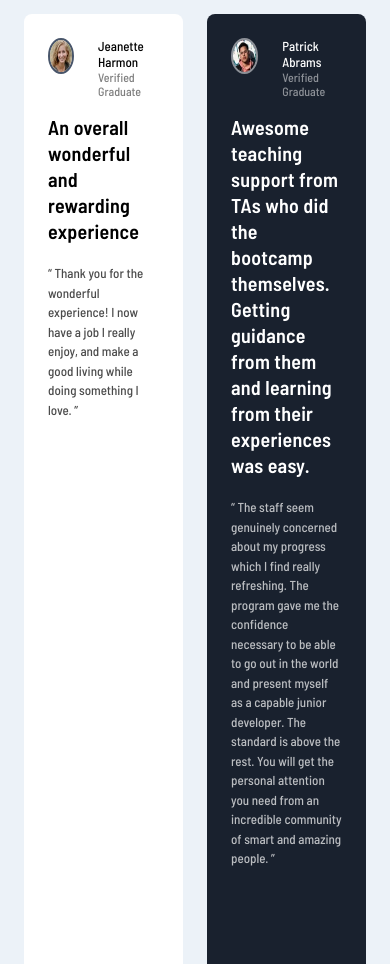
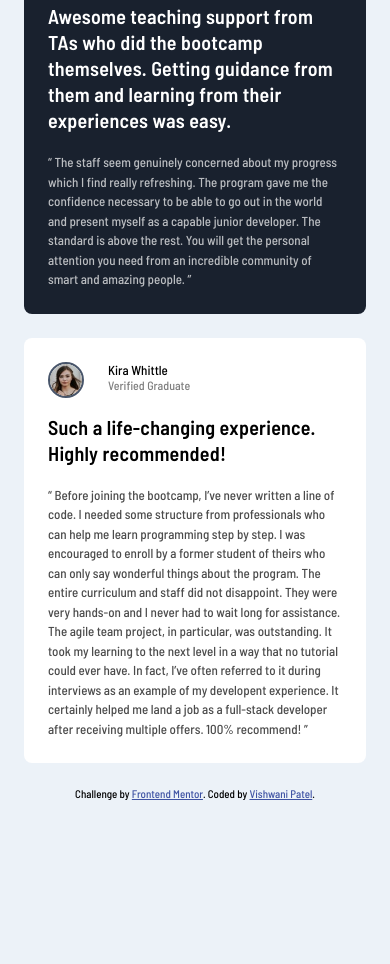
Before and after one commit to VishwaniPatel/Testimonials-grid-section, a plain HTML site: page index.html in a window 390 px wide. Shown: the part 1036-2000 px from the top of the page. After the commit the page ends 1836 px from the top, so only its background shows below. Drawn offline with Linux system fonts and the light colour scheme.

Commit message:
Mobile view added

```diff
--- a/assets/css/style.css
+++ b/assets/css/style.css
@@ -11,7 +11,8 @@ body{
     font-family: 'Barlow Semi Condensed', sans-serif;
     font-size: 13px;
 }
-.flex-container{
+
+.container-wrapper{
     display: flex;
     height: 100vh;
     width: 100%;
@@ -20,7 +21,7 @@ body{
     align-items: center;
 }
 
-.main-wrapper{
+.flex-container{
     max-width: 1440px;
     padding: 1.5rem;
     display: grid;
@@ -115,15 +116,15 @@ img{
 .text-white{
     color: hsl(0, 0%, 100%);
 }
-
+/* Media queries */
 @media (max-width: 992px) {
-    .flex-container{
+    .container-wrapper{
         height: 100%;
         width: 100%;
     }
-    .main-wrapper{
+    .flex-container{
         grid-template-columns: repeat(2, 1fr);
-        grid-template-rows: repeat(3, 1fr);
+        /* grid-template-rows: repeat(3, 1fr); */
         max-width: 100%;
         height: 100%;
     }
@@ -145,3 +146,33 @@ img{
         grid-column-end: 3;
     }
 }
+
+@media (max-width: 576px) {
+    .container-wrapper{
+        height: 100%;
+        width: 100%;
+    }
+    .flex-container{
+        grid-template-columns: repeat(1, 1fr);
+        /* grid-template-rows: repeat(5, 1fr); */
+        max-width: 100%;
+        height: 100%;
+    }
+    .first-testimonial{
+        background: hsl(263, 55%, 52%);
+        grid-column-start: 1;
+        grid-column-end: 2;
+    }
+    .fourth-testimonial{
+        background: hsl(219, 29%, 14%);
+        grid-column-start: 1;
+        grid-column-end: 1;
+    }
+    .fifth-testimonial{
+        background: hsl(0, 0%, 100%);
+        grid-row-start: 5;
+        grid-row-end: 6;
+        grid-column-start: 1;
+        grid-column-end: 2;
+    }
+}
--- a/index.html
+++ b/index.html
@@ -26,14 +26,16 @@
     </style>
   </head>
   <body>
-    <section class="flex-container">
-      <main class="main-wrapper">
+    <section class="container-wrapper">
+      <main class="flex-container">
         <!-- Start Testimonial 1 -->
         <div class="testimonial-wrapper first-testimonial quote-pattern">
           <div class="profile">
+            <!--Start Profile image -->
             <div class="img-wrapper">
               <img src="assets/images/image-daniel.jpg" alt="profile-image" />
             </div>
+            <!--End Profile image -->
             <div>
               <p class="name-white">Daniel Clifford</p>
               <p class="verified-tag">Verified Graduate</p>
@@ -59,9 +61,11 @@
         <!-- Start Testimonial 2 -->
         <div class="testimonial-wrapper second-testimonial">
           <div class="profile">
+            <!--Start Profile image -->
             <div class="img-wrapper">
               <img src="assets/images/image-jonathan.jpg" alt="profile-image" />
             </div>
+            <!--End Profile image -->
             <div>
               <p class="name-white">Jonathan Walters</p>
               <p class="verified-tag">Verified Graduate</p>
@@ -82,9 +86,11 @@
 
         <div class="testimonial-wrapper third-testimonial">
           <div class="profile">
+            <!--Start Profile image -->
             <div class="img-wrapper border-dark">
               <img src="assets/images/image-jeanette.jpg" alt="profile-image" />
             </div>
+            <!--End Profile image -->
             <div>
               <p class="name-black">Jeanette Harmon</p>
               <p class="verified-tag-dark">Verified Graduate</p>
@@ -101,9 +107,11 @@
         <!-- Start Testimonial 4 -->
         <div class="testimonial-wrapper fourth-testimonial">
           <div class="profile">
+            <!--Start Profile image -->
             <div class="img-wrapper">
               <img src="assets/images/image-patrick.jpg" alt="profile-image" />
             </div>
+            <!--End Profile image -->
             <div>
               <p class="name-white">Patrick Abrams</p>
               <p class="verified-tag">Verified Graduate</p>
@@ -128,9 +136,11 @@
         <!-- Start Testimonial 5 -->
         <div class="testimonial-wrapper fifth-testimonial">
           <div class="profile">
+            <!--Start Profile image -->
             <div class="img-wrapper border-dark">
               <img src="assets/images/image-kira.jpg" alt="profile-image" />
             </div>
+            <!--End Profile image -->
             <div>
               <p class="name-black">Kira Whittle</p>
               <p class="verified-tag-dark">Verified Graduate</p>
```
